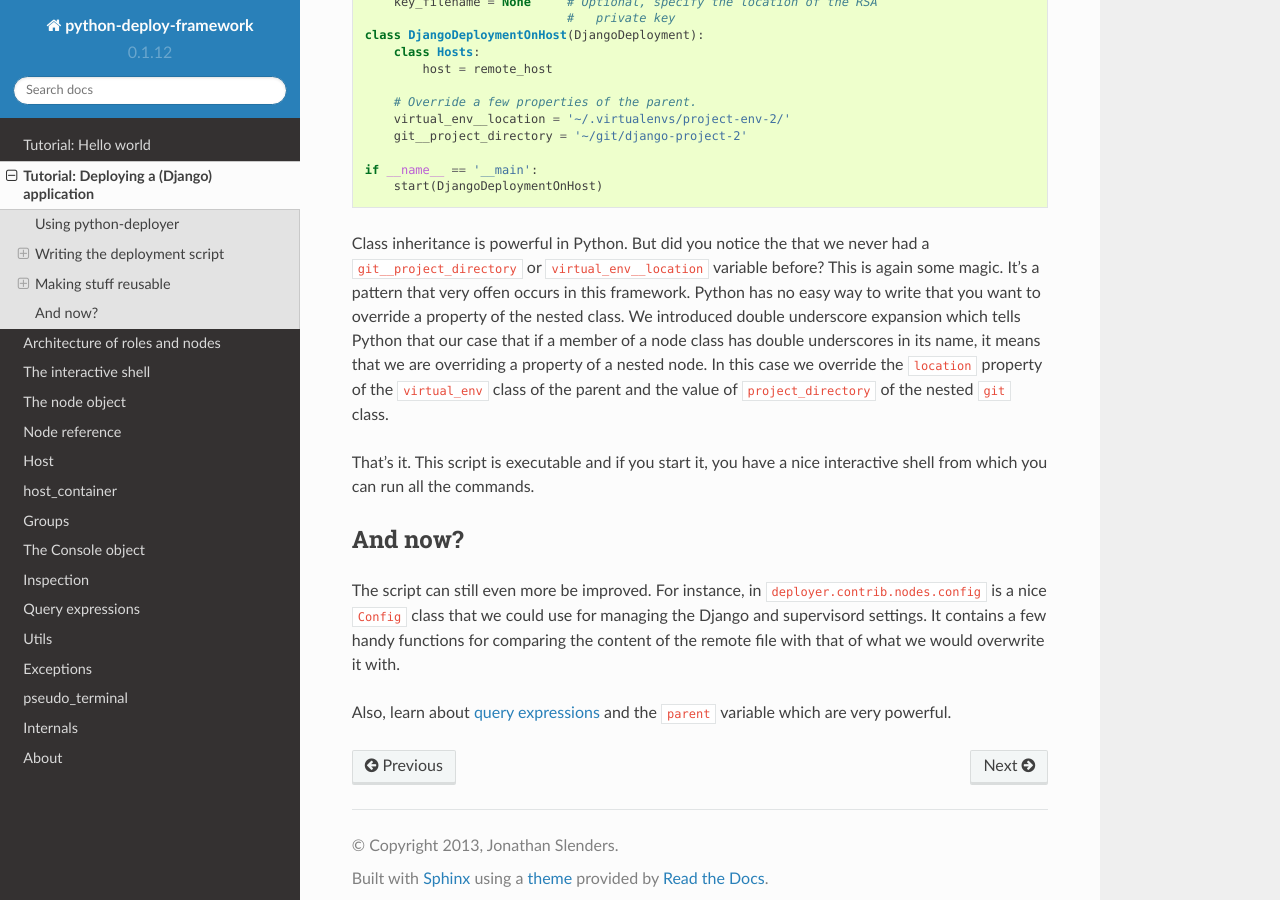
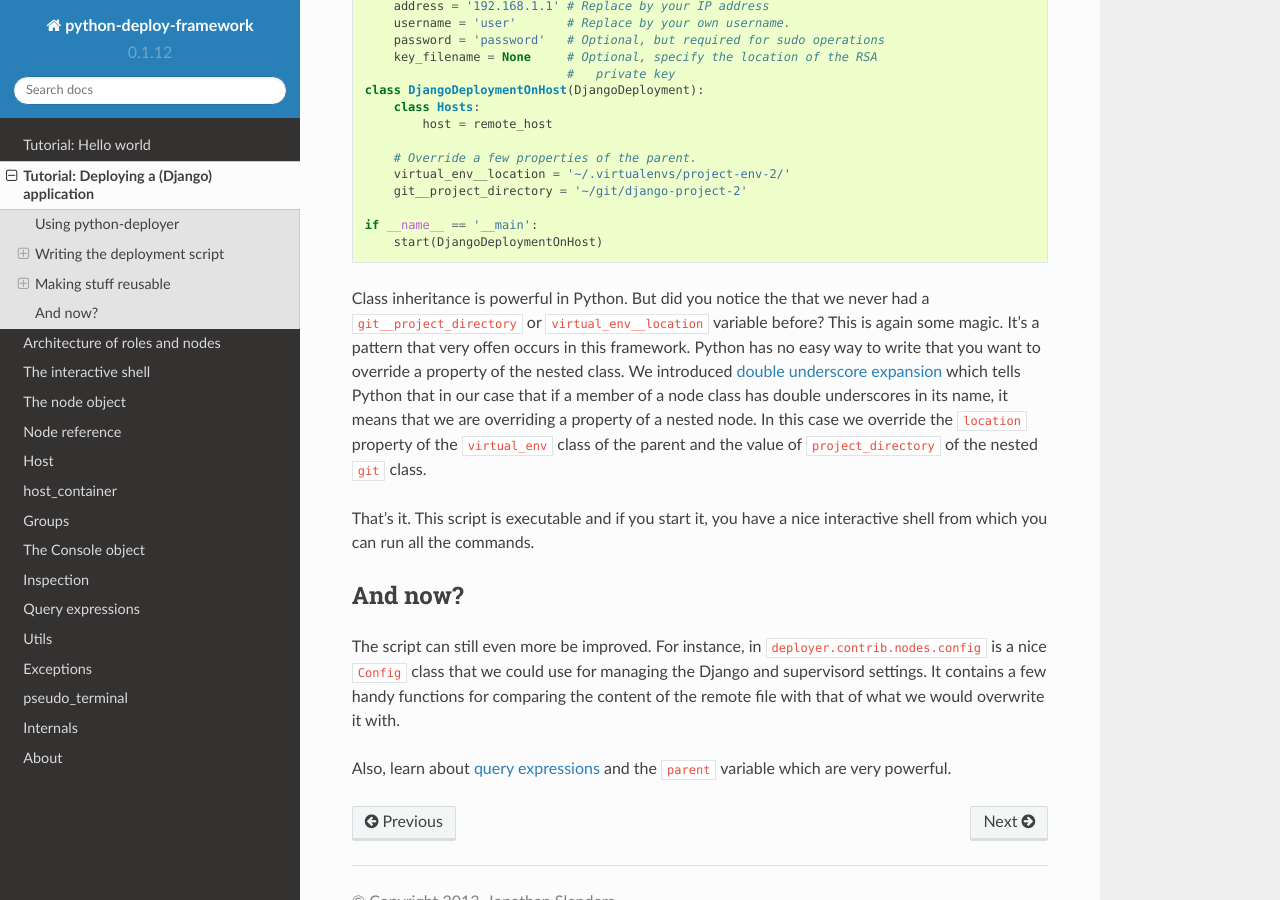
Before and after one commit to jonathanslenders/python-deployer, a Sphinx documentation site: the page built from docs/examples/django-deployment.rst, in a window 1280 px wide and 900 px high, scrolled down 14373 px. Built offline with Sphinx 7.4.7 and the Read the Docs theme 2.0.0, drawn with Linux system fonts in a browser that asks for light colours; some of the changed text lies outside the part shown.

Commit message:
Some corrections in the docs.

```diff
--- a/docs/examples/django-deployment.rst
+++ b/docs/examples/django-deployment.rst
@@ -106,7 +106,6 @@
     from deployer.utils import esc1
 
     class DjangoDeployment(Node):
-        ...
         project_directory = '~/git/django-project'
         repository = 'git@github.com:example/example.git'
 
@@ -833,11 +837,12 @@
 had a ``git__project_directory`` or ``virtual_env__location`` variable before?
 This is again some magic. It's a pattern that very offen occurs in this
 framework. Python has no easy way to write that you want to override a property
-of the nested class. We introduced double underscore expansion which tells
-Python that our case that if a member of a node class has double underscores in
-its name, it means that we are overriding a property of a nested node. In this
-case we override the ``location`` property of the ``virtual_env`` class of the
-parent and the value of ``project_directory`` of the nested ``git`` class.
+of the nested class. We introduced :ref:`double underscore expansion
+<double-underscore-expansion>` which tells Python that in our case that if a
+member of a node class has double underscores in its name, it means that we are
+overriding a property of a nested node. In this case we override the
+``location`` property of the ``virtual_env`` class of the parent and the value
+of ``project_directory`` of the nested ``git`` class.
 
 That's it. This script is executable and if you start it, you have a nice
 interactive shell from which you can run all the commands.
--- a/docs/pages/node.rst
+++ b/docs/pages/node.rst
@@ -45,6 +45,9 @@
 
 A node is meant to be reusable. It is encouraged to inherit from such a node
 class and overwrite properties or class members.
+
+
+.. _double-underscore-expansion:
 
 Expansion of double underscores
 *******************************
```
Also changed, not shown: other parts of docs/examples/django-deployment.rst (+12 -7 lines).
